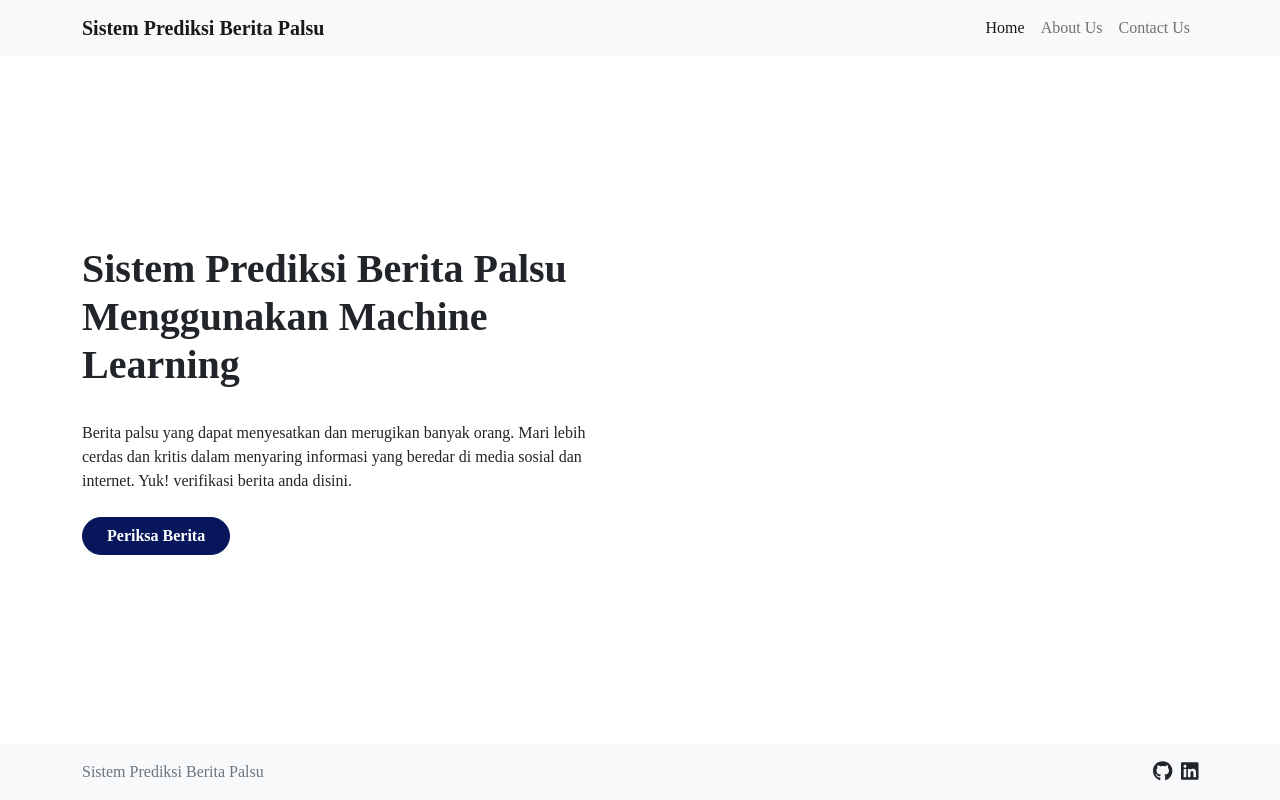
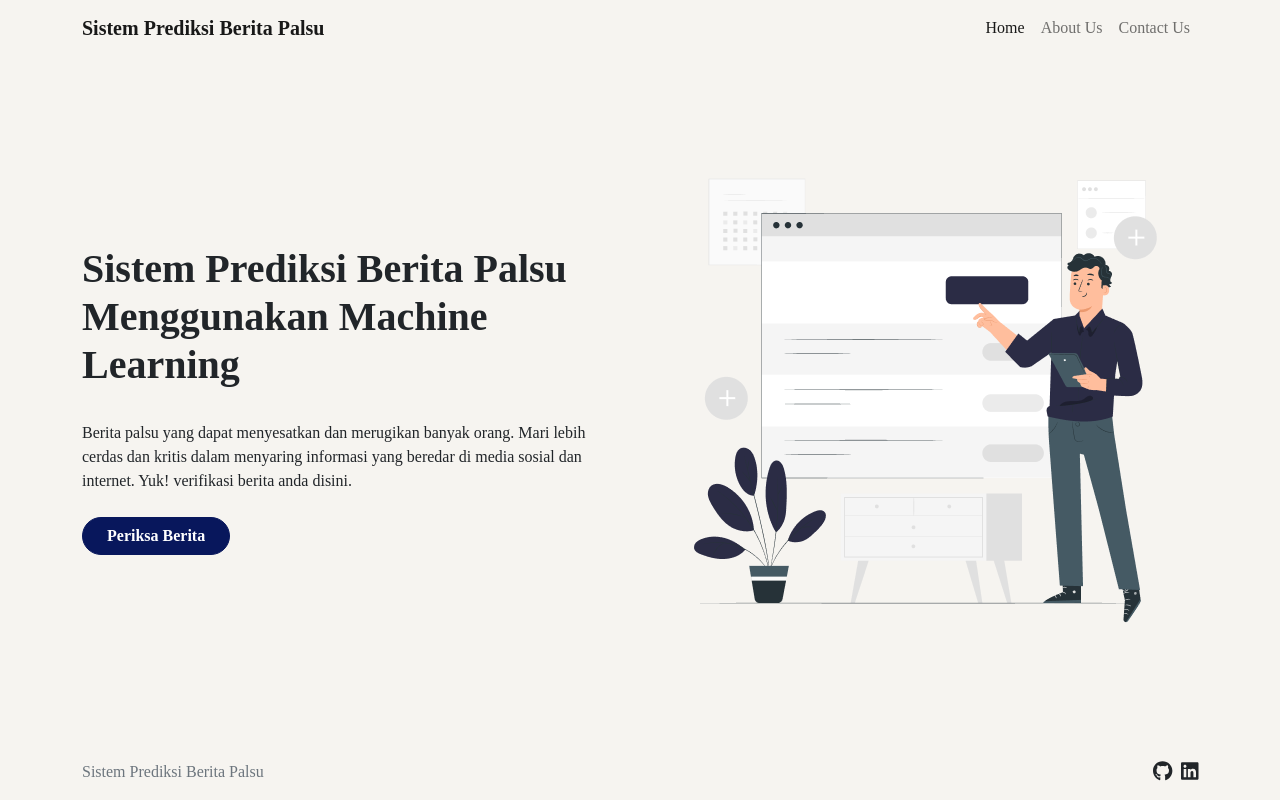
Before and after one commit to seshadwi/fakenews-web, a Flask app: page / in a window 1280 px wide. Run offline with Flask 2, Linux system fonts and the light colour scheme; some libraries are stand-ins or nearby versions; some web fonts are replaced.

Commit message:
UPDATE 1. fixing all page loader 2. move static folder

```diff
--- a/app.py
+++ b/app.py
@@ -1,14 +1,6 @@
-from flask import Flask
-from routes.web import blueprint
-
-def create_app():
-    app = Flask(__name__)
-    app.config.from_object('config')
-    return app
+from app import create_app
 
 app = create_app()
-app.register_blueprint(blueprint)
-
 
 if __name__ == '__main__':
     app.run(host="127.0.0.1", debug=True)
--- a/routes/web.py
+++ b/app/routes/web.py
@@ -1,5 +1,5 @@
 from flask import Blueprint
-from controllers import mainController
+from ..controllers import mainController
 
 blueprint = Blueprint('web', __name__)
 
--- a/static/css/app.css
+++ b/app/static/css/app.css
@@ -1,5 +1,6 @@
 body {
     font-family : 'Source Serif Pro', serif !important;
+    background-color: #F6F4F0 !important;
 }
 
 main > .container {
@@ -11,3 +12,7 @@ main > .container {
     background-color: #08175c !important;
     border-color: #08175c !important;
 }
+
+.bg-light {
+    background-color: #F6F4F0 !important;
+}
--- a/templates/base/main.html
+++ b/app/templates/base/main.html
@@ -9,12 +9,13 @@
 		<link href="https://fonts.googleapis.com/css2?family=Source+Serif+Pro:ital,wght@0,200;0,300;0,400;0,600;0,700;0,900;1,200;1,300;1,400;1,600;1,700;1,900&display=swap" rel="stylesheet">
 
 		<!-- Bootstrap CSS -->
+		<link href="https://cdn.jsdelivr.net/npm/bootstrap@5.0.2/dist/css/bootstrap.min.css" rel="stylesheet" integrity="sha384-EVSTQN3/azprG1Anm3QDgpJLIm9Nao0Yz1ztcQTwFspd3yD65VohhpuuCOmLASjC" crossorigin="anonymous">
 		<link href="{{url_for('static', filename="css/app.css")}}" rel="stylesheet"/>
-		<link href="https://cdn.jsdelivr.net/npm/bootstrap@5.0.2/dist/css/bootstrap.min.css" rel="stylesheet" integrity="sha384-EVSTQN3/azprG1Anm3QDgpJLIm9Nao0Yz1ztcQTwFspd3yD65VohhpuuCOmLASjC" crossorigin="anonymous">
 		{% block styles %}{% endblock styles %}
 		<title>Fake News App</title>
 	</head>
 	<body class="d-flex flex-column h-100">
+
 		<header>
 			<!-- Fixed navbar -->
 			<nav class="navbar navbar-expand-lg navbar-light fixed-top bg-light">
--- a/templates/main/index.html
+++ b/app/templates/main/index.html
@@ -10,7 +10,7 @@
             <a href="{{url_for('.prediction')}}" class="btn btn-primary rounded-pill px-4 fw-bold" role="button">Periksa Berita</a>
         </div>
         <div class="col d-flex justify-content-center align-items-center">
-            <h1></h1>
+            <img src="{{url_for('static', filename="images/home.png")}}" alt="">
         </div>
     </div>
 </main>
--- a/config.py
+++ b/config.py
@@ -4,14 +4,13 @@ import os
 SECRET_KEY = os.urandom(32)
 
 # Grabs the folder where the script runs.
-# In my case it is, "F:\DataScience_Ai\hobby_projects\mvc_project\src"
-basedir = os.path.abspath(os.path.dirname(__file__))
+# basedir = os.path.abspath(os.path.dirname(__file__))
 
 # Enable debug mode, that will refresh the page when you make changes.
 DEBUG = True
 
 # Connect to the MYSQL database
-SQLALCHEMY_DATABASE_URI = 'mysql://root@localhost/<your_database_name>'
+SQLALCHEMY_DATABASE_URI = 'mysql://root@localhost/fakenews'
 
 # Turn off the Flask-SQLAlchemy event system and warning
 SQLALCHEMY_TRACK_MODIFICATIONS = False
```
Also changed, not shown: app/__init__.py (added, +15 -0 lines), app/controllers/__init__.py (renamed from controllers/__init__.py), app/controllers/mainController.py (renamed from controllers/mainController.py), app/static/images/home.png (added), app/templates/main/predict.html (renamed from templates/main/predict.html), models/__init__.py (deleted).
